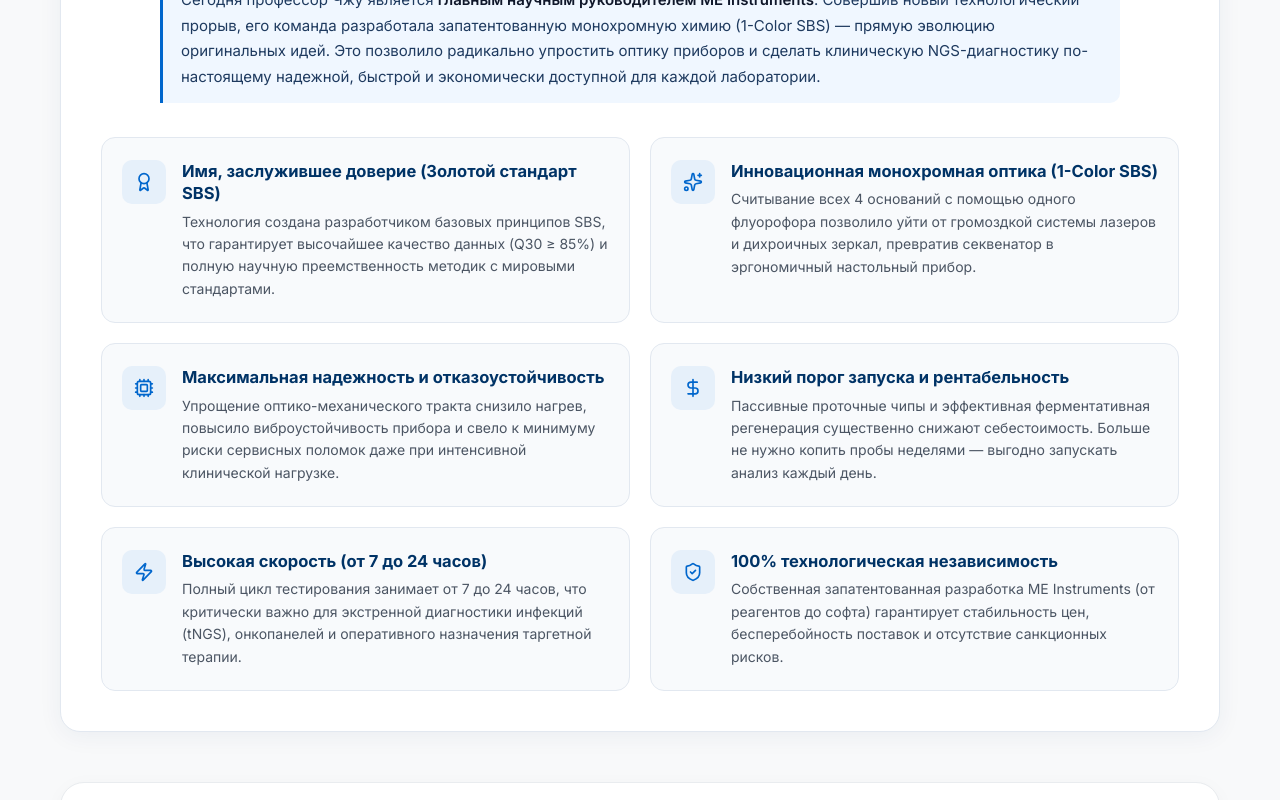
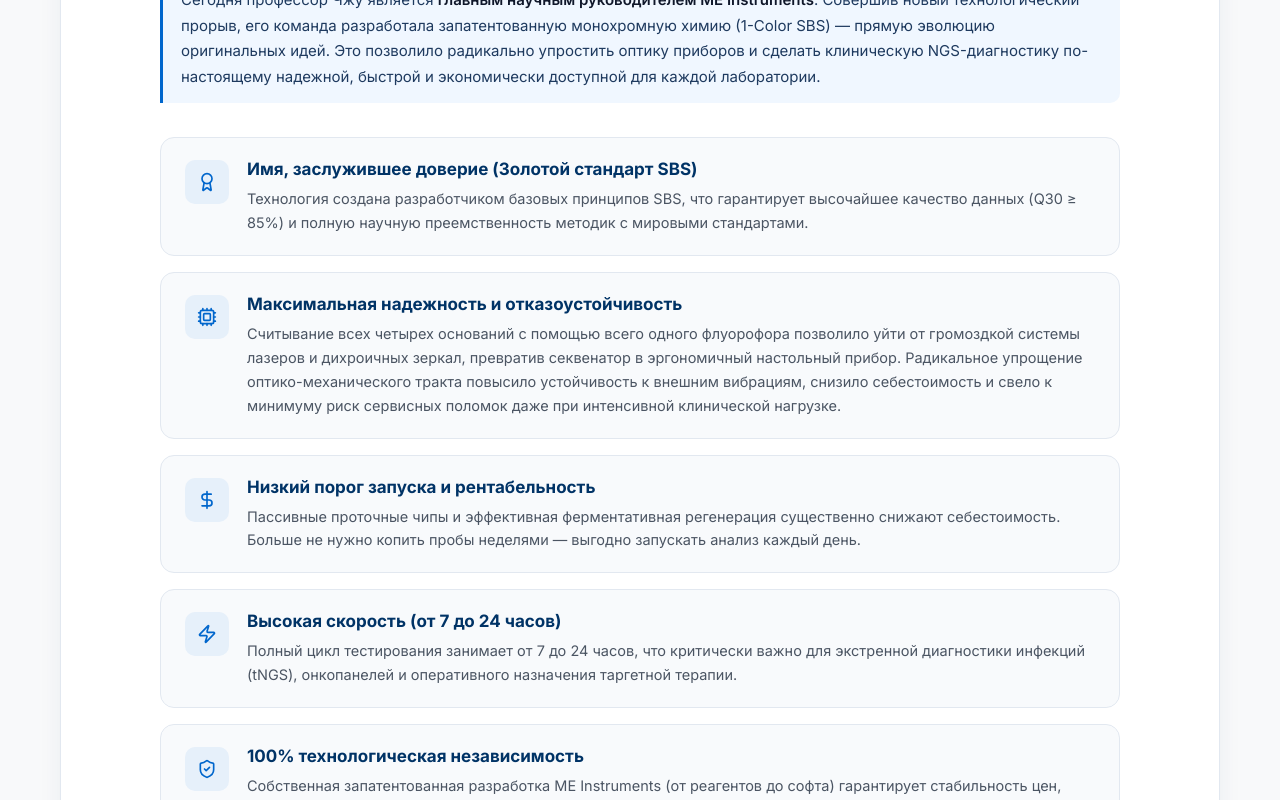
Before and after one commit to alexurpimenov-prog/ME-instruments, a React (Vite) app: page / in a window 1280 px wide. Shown: the part 2660-3460 px from the top of the page. Built offline with nearby package versions, Linux system fonts and the light colour scheme.

Commit message:
style: refactor technology benefits layout
Convert the technology advantages from a grid to a single-column list to improve readability and visual consistency across devices.

```diff
--- a/src/components/TechnologyCard.tsx
+++ b/src/components/TechnologyCard.tsx
@@ -25,8 +25,8 @@ export const TechnologyCard: React.FC = () => {
         </p>
       </div>
 
-      {/* Logical Structured Grid of Advantages */}
-      <div className="unified-tech-grid">
+      {/* Logical Structured List of Advantages (One under another) */}
+      <div className="unified-tech-list">
         {/* 1. Scientific Heritage & Trust */}
         <div className="unified-tech-item">
           <div className="unified-tech-icon-wrapper">
@@ -40,20 +40,7 @@ export const TechnologyCard: React.FC = () => {
           </div>
         </div>
 
-        {/* 2. Innovative Monochrome Optics */}
-        <div className="unified-tech-item">
-          <div className="unified-tech-icon-wrapper">
-            <Sparkles className="w-5 h-5 text-[#0066cc]" />
-          </div>
-          <div className="unified-tech-item-content">
-            <h4 className="unified-tech-item-title">Инновационная монохромная оптика (1-Color SBS)</h4>
-            <p className="unified-tech-item-desc">
-              Считывание всех 4 оснований с помощью одного флуорофора позволило уйти от громоздкой системы лазеров и дихроичных зеркал, превратив секвенатор в эргономичный настольный прибор.
-            </p>
-          </div>
-        </div>
-
-        {/* 3. Reliability & Fault Tolerance */}
+        {/* 2. Merged: Reliability & Fault Tolerance (from Monochrome Optics to Mechanical Simplicity) */}
         <div className="unified-tech-item">
           <div className="unified-tech-icon-wrapper">
             <Cpu className="w-5 h-5 text-[#0066cc]" />
@@ -61,12 +48,12 @@ export const TechnologyCard: React.FC = () => {
           <div className="unified-tech-item-content">
             <h4 className="unified-tech-item-title">Максимальная надежность и отказоустойчивость</h4>
             <p className="unified-tech-item-desc">
-              Упрощение оптико-механического тракта снизило нагрев, повысило виброустойчивость прибора и свело к минимуму риски сервисных поломок даже при интенсивной клинической нагрузке.
+              Считывание всех четырех оснований с помощью всего одного флуорофора позволило уйти от громоздкой системы лазеров и дихроичных зеркал, превратив секвенатор в эргономичный настольный прибор. Радикальное упрощение оптико-механического тракта повысило устойчивость к внешним вибрациям, снизило себестоимость и свело к минимуму риск сервисных поломок даже при интенсивной клинической нагрузке.
             </p>
           </div>
         </div>
 
-        {/* 4. Cost Efficiency & Low Startup Threshold */}
+        {/* 3. Cost Efficiency & Low Startup Threshold */}
         <div className="unified-tech-item">
           <div className="unified-tech-icon-wrapper">
             <DollarSign className="w-5 h-5 text-[#0066cc]" />
@@ -79,7 +66,7 @@ export const TechnologyCard: React.FC = () => {
           </div>
         </div>
 
-        {/* 5. Speed (7 to 24 Hours) */}
+        {/* 4. Speed (7 to 24 Hours) */}
         <div className="unified-tech-item">
           <div className="unified-tech-icon-wrapper">
             <Zap className="w-5 h-5 text-[#0066cc]" />
@@ -92,7 +79,7 @@ export const TechnologyCard: React.FC = () => {
           </div>
         </div>
 
-        {/* 6. Technological Independence */}
+        {/* 5. Technological Independence */}
         <div className="unified-tech-item">
           <div className="unified-tech-icon-wrapper">
             <ShieldCheck className="w-5 h-5 text-[#0066cc]" />
--- a/src/index.css
+++ b/src/index.css
@@ -366,20 +366,22 @@ section {
   color: #1e3a5f;
 }
 
-.unified-tech-grid {
-  display: grid;
-  grid-template-columns: repeat(2, 1fr);
-  gap: 20px;
+.unified-tech-list {
+  display: flex;
+  flex-direction: column;
+  gap: 16px;
+  max-width: 960px;
+  margin: 0 auto;
 }
 
 .unified-tech-item {
   display: flex;
   align-items: flex-start;
-  gap: 16px;
+  gap: 18px;
   background: #f8fafc;
   border: 1px solid #e2e8f0;
   border-radius: 14px;
-  padding: 22px 20px;
+  padding: 20px 24px;
   transition: all 0.25s ease;
 }
 
@@ -399,6 +401,7 @@ section {
   align-items: center;
   justify-content: center;
   flex-shrink: 0;
+  margin-top: 2px;
 }
 
 .unified-tech-item-content {
@@ -406,7 +409,7 @@ section {
 }
 
 .unified-tech-item-title {
-  font-size: 16.5px;
+  font-size: 17px;
   font-weight: 700;
   color: #003366;
   margin-bottom: 6px;
@@ -414,9 +417,9 @@ section {
 }
 
 .unified-tech-item-desc {
-  font-size: 14px;
+  font-size: 14.5px;
   color: #4b5563;
-  line-height: 1.6;
+  line-height: 1.65;
 }
 
 @media (max-width: 768px) {
@@ -426,8 +429,11 @@ section {
   .unified-tech-title {
     font-size: 22px;
   }
-  .unified-tech-grid {
-    grid-template-columns: 1fr;
+  .unified-tech-list {
+    gap: 12px;
+  }
+  .unified-tech-item {
+    padding: 16px 18px;
     gap: 14px;
   }
 }
```
